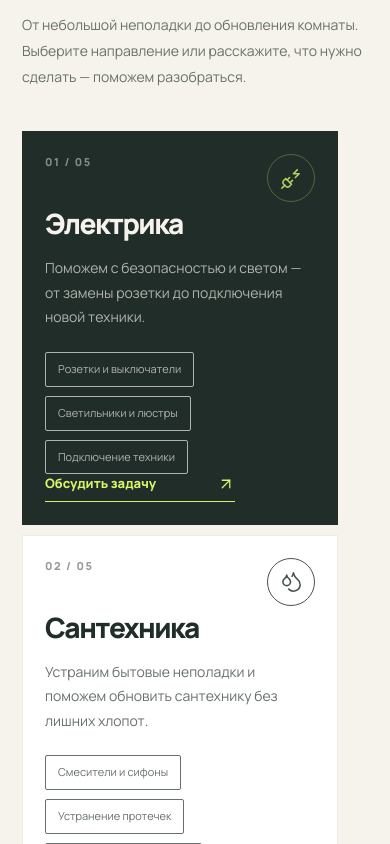
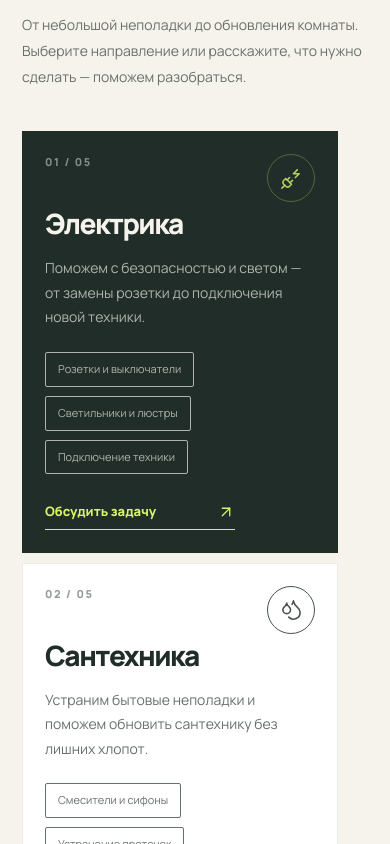
Before and after one commit to artkoro94/fixora-home, a React (Vite) app: page / in a window 390 px wide. Shown: the part 1280-2124 px from the top of the page. Built offline with nearby package versions, Linux system fonts and the light colour scheme.

Commit message:
Align mobile service cards and space action links

```diff
--- a/src/app/styles/index.css
+++ b/src/app/styles/index.css
@@ -163,8 +163,11 @@ button, a { -webkit-tap-highlight-color: transparent; }
   .services-section { padding: 76px 22px 28px; }
   .services-heading h2 { font-size: clamp(40px, 10vw, 54px); }
   .services-grid { display: grid; width: 100%; min-width: 0; grid-template-columns: minmax(0, 1fr); grid-auto-flow: row; gap: 10px; }
-  .services-grid > .service-card { width: 100%; min-width: 0; max-width: 100%; min-height: 310px; grid-column: 1 / -1; padding: 22px; }
-  .service-card--01 { min-height: 350px; }
+  .services-grid > .service-card,
+  .services-grid > .service-card--01,
+  .services-grid > .service-card--02 { width: 100%; min-width: 0; max-width: 100%; min-height: 310px; grid-column: 1 / -1; justify-self: stretch; padding: 22px; }
+  .services-grid > .service-card--01 { min-height: 350px; }
+  .service-card__link { margin-top: 28px; }
   .service-card__content h3 { font-size: 28px; }
   .service-card__content p { font-size: 14px; }
   .service-card__content li { font-size: 11px; }
```
